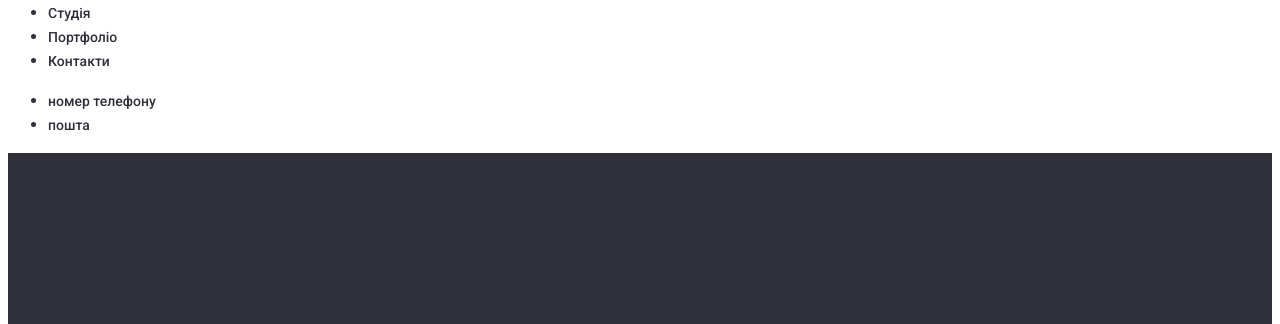
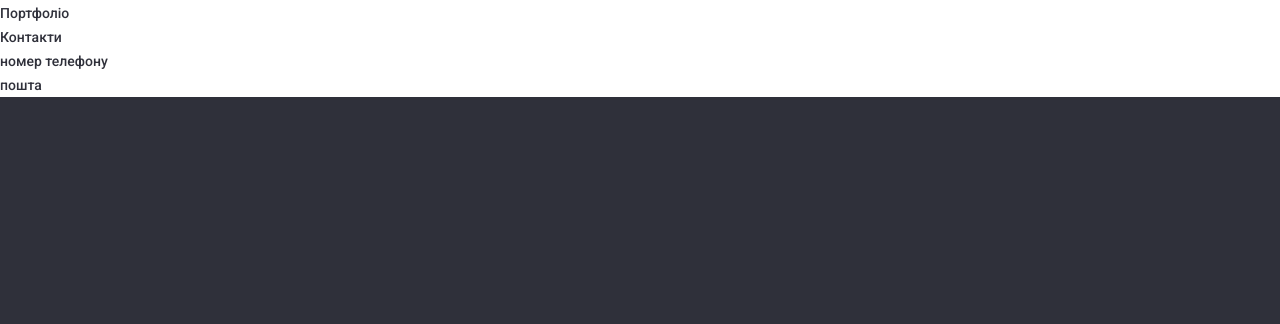
Before and after one commit to Arsenij76/Webstydio, a plain HTML site: page index.html in a window 1280 px wide. Shown: the part 54-378 px from the top of the page. Drawn offline with nearby package versions, Linux system fonts and the light colour scheme.

Commit message:
!
add file

```diff
--- a/index.html
+++ b/index.html
@@ -4,6 +4,7 @@
     <meta charset="UTF-8">
     <meta name="viewport" content="width=device-width, initial-scale=1.0">
     <title>Document</title>
+    <link rel="stylesheet" href="https://cdnjs.cloudflare.com/ajax/libs/normalize/8.0.1/normalize.min.css">
     <link rel="stylesheet" href="./style.css">
     <link href="https://fonts.googleapis.com/css2?family=Roboto:wght@400;500;700;900&family=Raleway:wght@700&display=swap" rel="stylesheet">
 </head>
--- a/style.css
+++ b/style.css
@@ -166,3 +166,8 @@ body {
   color: var(--grey);
   text-decoration: none;
 }
+* {
+  margin: 0;
+  padding: 0;
+  box-sizing: border-box;
+}
```
